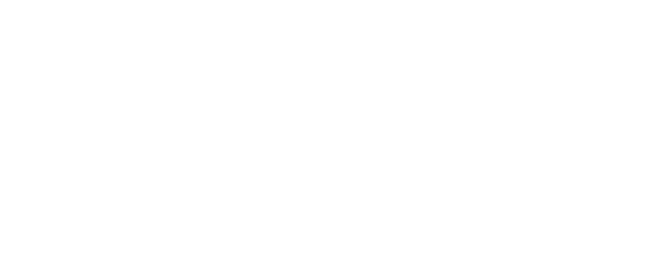
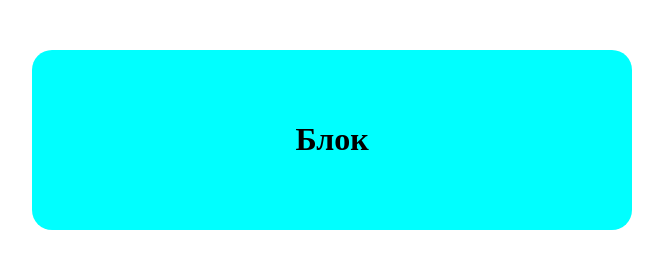
Before and after one commit to AlekseiKonoplev/github-test, a plain HTML site: page index.html in a window 1280 px wide. Shown: the whole page, without its empty margins (308-971 px from the left). Drawn offline with Linux system fonts and the light colour scheme.

Commit message:
add block with header

```diff
--- a/index.html
+++ b/index.html
@@ -8,6 +8,8 @@
     <title>Document</title>
 </head>
 <body>
-
+    <div>
+        <h1>Блок</h1>
+    </div>
 </body>
 </html>
--- a/style.css
+++ b/style.css
@@ -0,0 +1,8 @@
+div {
+    width: 500px;
+    margin: 50px auto;
+    padding: 50px;
+    background-color: aqua;
+    border-radius: 20px;
+    text-align: center;
+}
```
